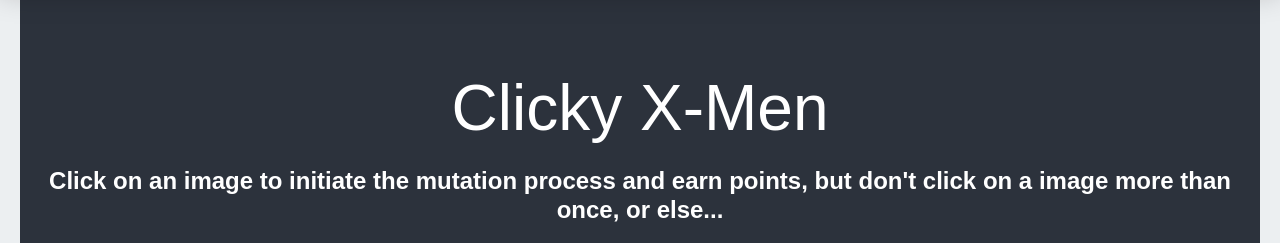
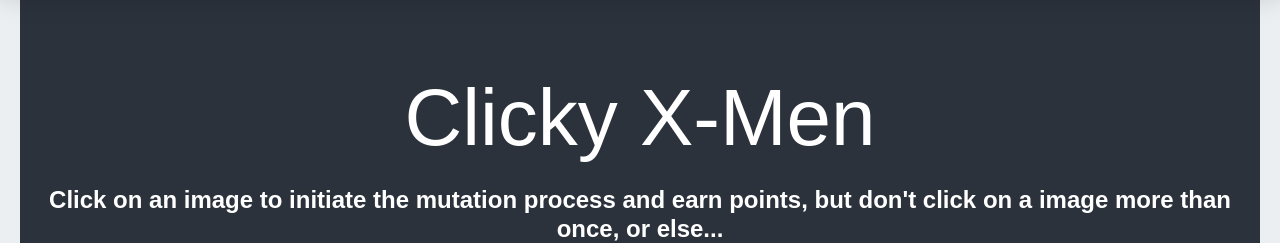
Before and after one commit to akhalid88/clicky-x-men, a React (Create React App) app in the folder clicky-x-men/: page / in a window 1280 px wide. Shown: the part 130-373 px from the top of the page. Built offline with nearby package versions, Linux system fonts and the light colour scheme.

Commit message:
update css selectors to target classes instead of elements

```diff
--- a/clicky-x-men/src/components/cards/cards.css
+++ b/clicky-x-men/src/components/cards/cards.css
@@ -1,10 +1,10 @@
 .container {
 	display: -ms-flexbox;
 	display: flex;
-	min-height: 80%;
-	-ms-flex-wrap: wrap;
+	/* min-height: 80%; */
+	/* -ms-flex-wrap: wrap; */
 	flex-wrap: wrap;
-	-ms-flex-pack: center;
+	/* -ms-flex-pack: center; */
 	justify-content: center;
 	padding-top: 50px;
 	padding-bottom: 50px;
@@ -12,24 +12,18 @@
 	margin: 0 auto;
 }
 
-div {
-	display: block;
-}
-
 .card {
-	/* background-size: cover; */
-	/* background-position: 50%; */
 	height: 170px;
 	width: 170px;
 	margin: 8px 25px;
 	border: 5px solid #f1f1f1;
 	border-radius: 3px;
-	-webkit-box-shadow: 0 3px 6px rgb(0 0 0 / 16%), 0 3px 6px rgb(0 0 0 / 23%);
+	/* -webkit-box-shadow: 0 3px 6px rgb(0 0 0 / 16%), 0 3px 6px rgb(0 0 0 / 23%); */
 	box-shadow: 0 3px 6px rgb(0 0 0 / 16%), 0 3px 6px rgb(0 0 0 / 23%);
 	cursor: pointer;
 }
 
-img {
+.imgCard {
 	height: 160px;
 	width: 160px;
 }
--- a/clicky-x-men/src/components/cards/cards.js
+++ b/clicky-x-men/src/components/cards/cards.js
@@ -4,7 +4,7 @@
 function Card(props) {
 	return (
 		<div className="card click-item" onClick={() => props.selectCard(props.id)}>
-			<img src={props.image} />
+			<img className="imgCard" src={props.image} />
 		</div>
 	)
 }
--- a/clicky-x-men/src/components/jumbotron/jumbotron.css
+++ b/clicky-x-men/src/components/jumbotron/jumbotron.css
@@ -14,13 +14,11 @@
 	padding-bottom: 100px;
 	text-align: center;
 }
-.header h1 {
-	/* margin-top: 100px; */
-	/* margin-bottom: 30px; */
-	font-size: 4rem;
+.title {
+	font-size: 5rem;
 }
 
-h2 {
+.instructions {
 	display: block;
 	font-size: 1.5em;
 	margin-block-start: 0.83em;
--- a/clicky-x-men/src/components/jumbotron/jumbotron.js
+++ b/clicky-x-men/src/components/jumbotron/jumbotron.js
@@ -4,8 +4,8 @@
 function Jumbotron() {
 	return (
 		<header className="header">
-			<h1>Clicky X-Men</h1>
-			<h2>Click on an image to initiate the mutation process and earn points, but don't click on a image more than once, or else...</h2>
+			<h1 className="title">Clicky X-Men</h1>
+			<h2 className="instructions">Click on an image to initiate the mutation process and earn points, but don't click on a image more than once, or else...</h2>
 		</header>
 	)
 }
```
